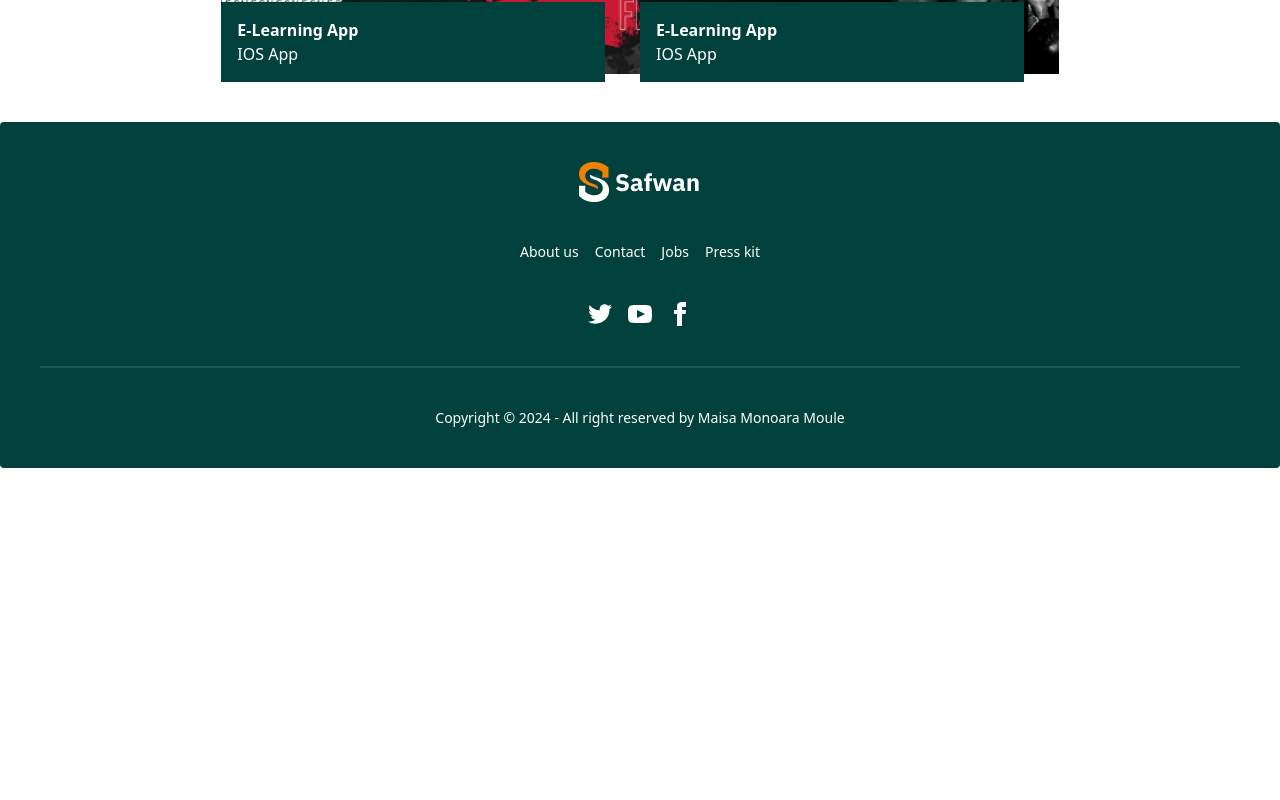
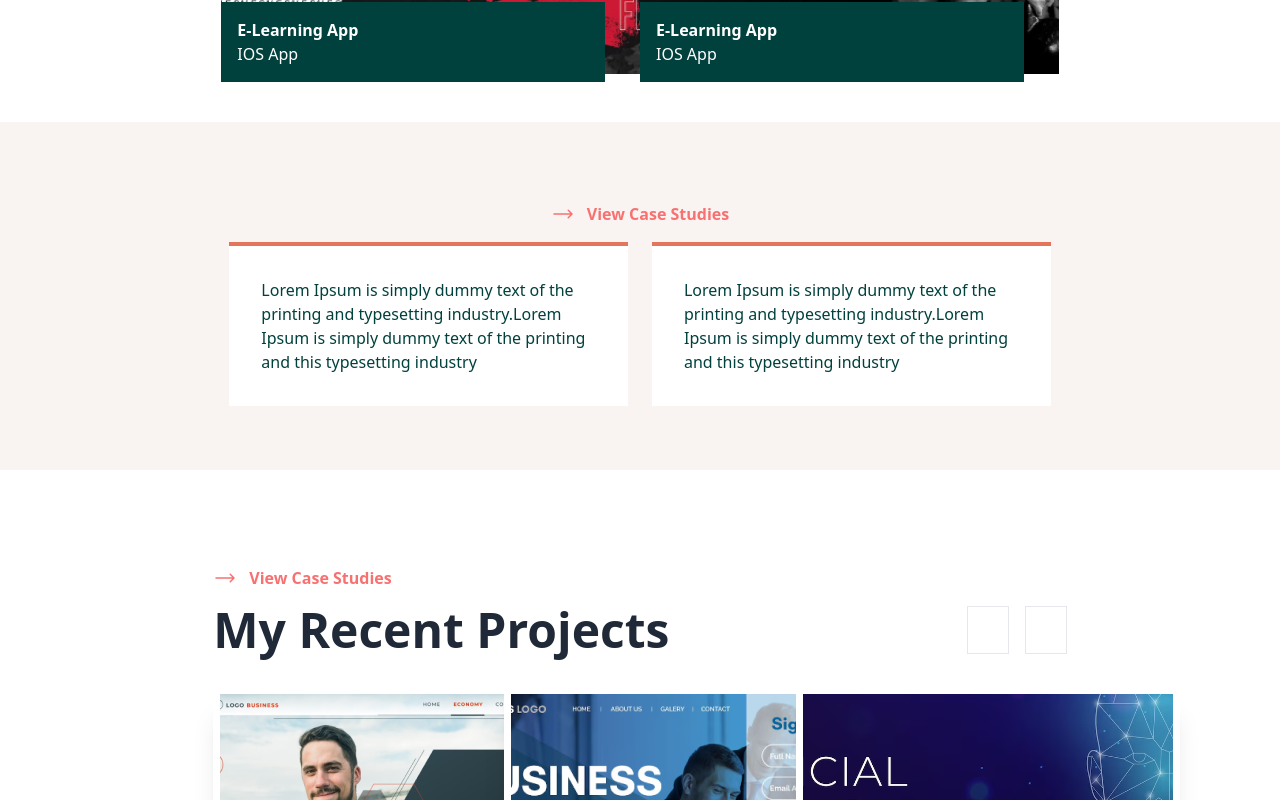
Before and after one commit to ALNoman78/Portfolio-web, a React (Vite) app: page / in a window 1280 px wide. Shown: the part 4200-5000 px from the top of the page. Before the commit the page ends 4668 px from the top, so only its background shows below. Built offline with nearby package versions, Linux system fonts and the light colour scheme.

Commit message:
almost finished

```diff
--- a/src/App.jsx
+++ b/src/App.jsx
@@ -1,5 +1,6 @@
 import CardsSection from "./CardSection"
 import Footer from "./Components/Footer"
+import Review from "./Components/ReviewSection/Review"
 import HeroSection from "./HeroSection"
 import NavBar from "./NavBar"
 import Projects from "./Project"
@@ -16,6 +17,8 @@ function App() {
     <RadialProgress></RadialProgress>
     <Projects></Projects>
     <RecentProject></RecentProject>
+    <Review></Review>
+    <Projects></Projects>
     <Footer></Footer>
     </>
   )
--- /dev/null
+++ b/src/Components/ReviewSection/Review.jsx
@@ -0,0 +1,30 @@
+import PropTypes from 'prop-types'
+
+const Review = () => {
+    return (
+        <div>
+            <div className="hero bg-[#F9F4F1] my-10 md:my-5 py-12 ">
+                <div className="hero-content block  md:w-8/12 mx-auto">
+                <div className="flex items-center gap-3 my-4 text-red-400 justify-center font-semibold font-velkorn">
+                    <svg xmlns="http://www.w3.org/2000/svg" viewBox="0 0 24 24" fill="currentColor" className="size-6">
+                        <path fill-rule="evenodd"
+                            d="M16.72 7.72a.75.75 0 0 1 1.06 0l3.75 3.75a.75.75 0 0 1 0 1.06l-3.75 3.75a.75.75 0 1 1-1.06-1.06l2.47-2.47H3a.75.75 0 0 1 0-1.5h16.19l-2.47-2.47a.75.75 0 0 1 0-1.06Z"
+                            clipRule="evenodd" />
+                    </svg>
+                    <p>View Case Studies</p>
+                </div>
+                    <div className="flex md:flex-row flex-col w-full justify-around gap-6">
+                        <div className="card bg-white text-[#00413D] border-[#E5745D] p-8  border-t-4 rounded-none grid  flex-grow place-items-center">Lorem Ipsum is simply dummy text of the printing and typesetting industry.Lorem Ipsum is simply dummy text of the printing and this
+                        typesetting industry</div>
+                        <div className="card bg-white text-[#00413D] border-[#E5745D] p-8 pb-8 border-t-4 rounded-none grid flex-grow place-items-center">Lorem Ipsum is simply dummy text of the printing and typesetting industry.Lorem Ipsum is simply dummy text of the printing and this
+                        typesetting industry</div>
+                    </div>
+                </div>
+            </div>
+        </div>
+    )
+}
+
+Review.propTypes = {}
+
+export default Review
```
